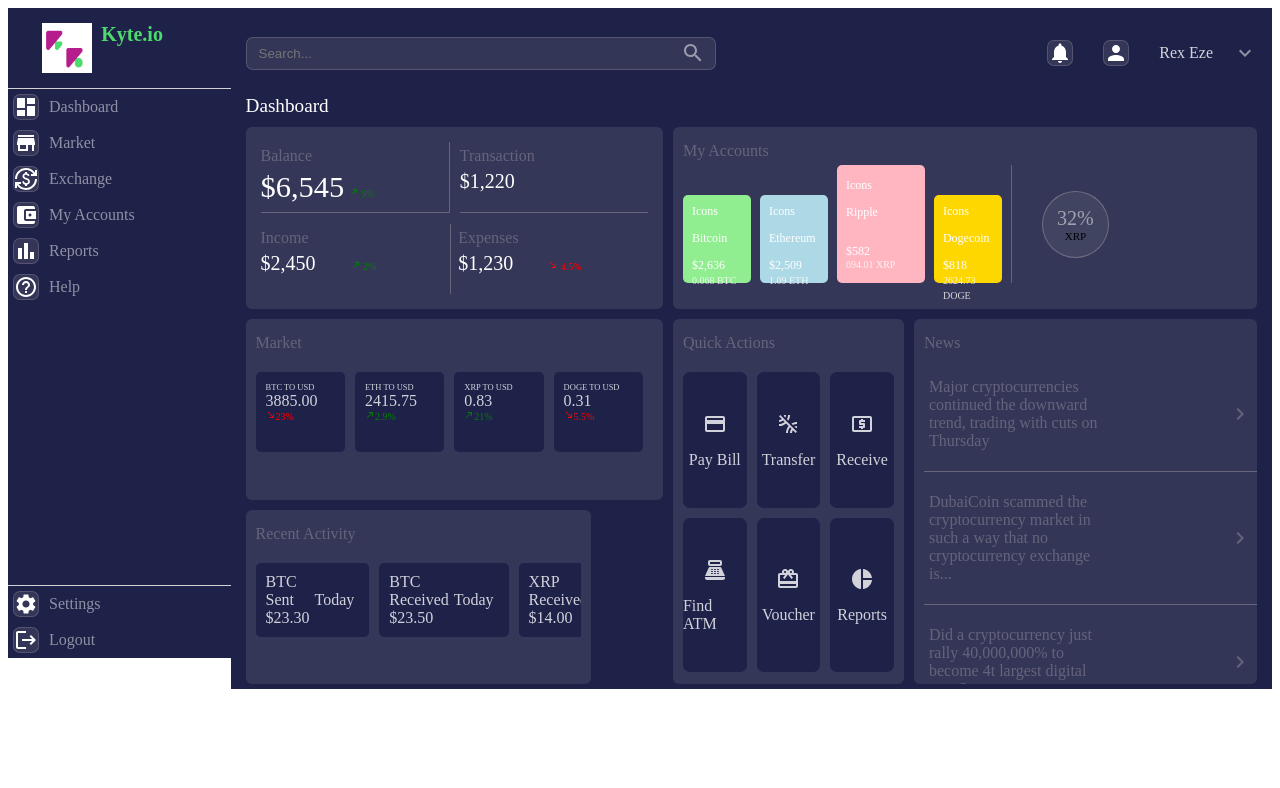
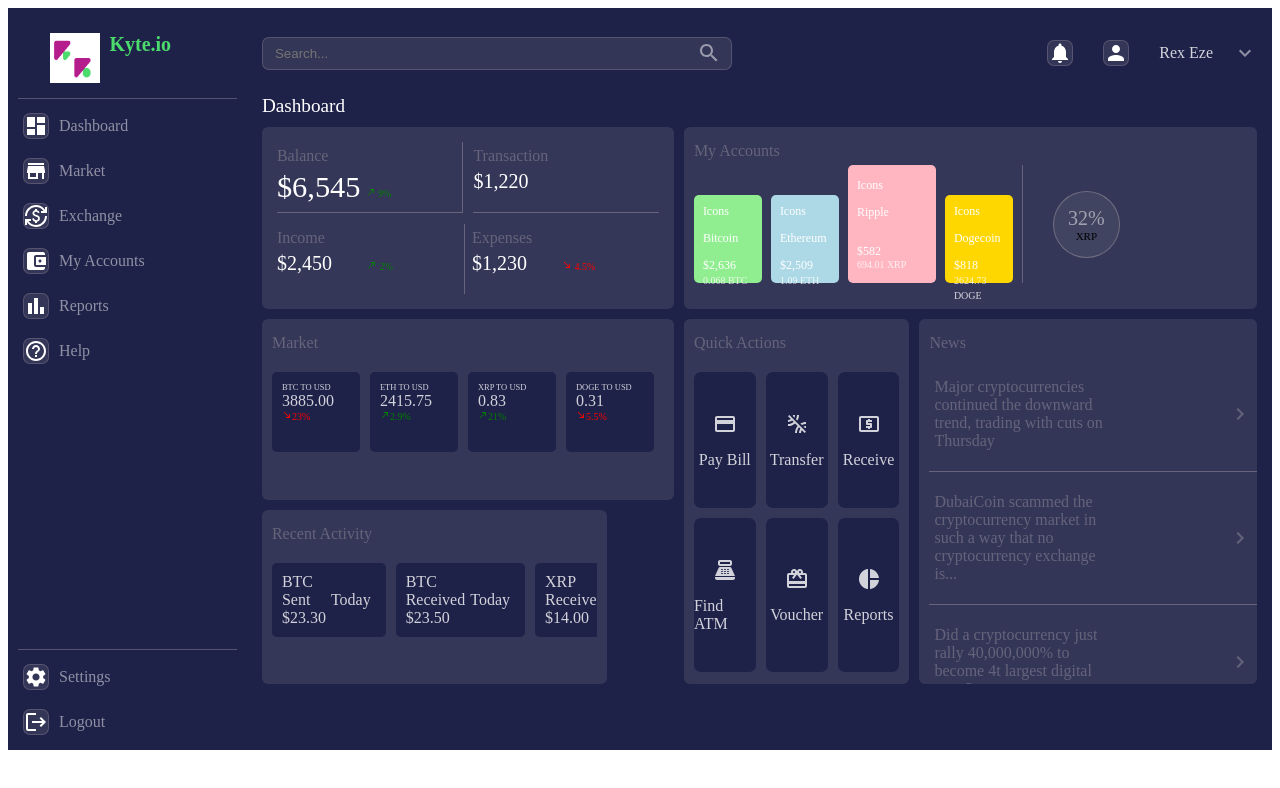
Before and after one commit to TobyMike-max/KyteDashboard-App, a React (Create React App) app: page / in a window 1280 px wide. Shown: the top 788 px of the page. Built offline with nearby package versions, Linux system fonts and the light colour scheme.

Commit message:
[Modified]: Changed Gridbar styling height to match homecontainer

```diff
--- a/src/components/Sidebar/sidebar.css
+++ b/src/components/Sidebar/sidebar.css
@@ -2,7 +2,9 @@
   background-color: #1E2148;
   flex: 1.1;
   height: 120%;
+  /* height: 134vh; */
   color: #FFFFFF;
+  padding: 10px;
 }
 
 .top{
@@ -10,7 +12,7 @@
   align-items: center;
   justify-content: center;
   height: 80px;
-  border-bottom: 0.1px solid lightgray;
+  border-bottom: 0.1px solid #EEDFDF45;
   /* padding-bottom: 5px; */
 }
 
@@ -35,7 +37,7 @@
 .icon{
   background: #56586E66 0% 0% no-repeat padding-box;
   color: #FFFFFF;
-  font: normal normal 400 10px/15px Bahnschrift;
+  font: normal normal 400 8px Bahnschrift;
   border: 1px solid #EEDFDF45;
   border-radius: 7px;
   /* opacity: 1; */
@@ -55,7 +57,7 @@ li{
   align-items: center;
   padding: 5px;
   cursor: pointer;
-  /* margin-top: 7px; */
+  margin-top: 9px;
 }
 
 li span{
@@ -76,5 +78,5 @@ li:hover .icon{
 /* Bottom Styling */
 .bottom{
   margin-top: 35vh;
-  border-top: 0.1px solid lightgray;
+  border-top: 0.1px solid #EEDFDF45;
 }
```
